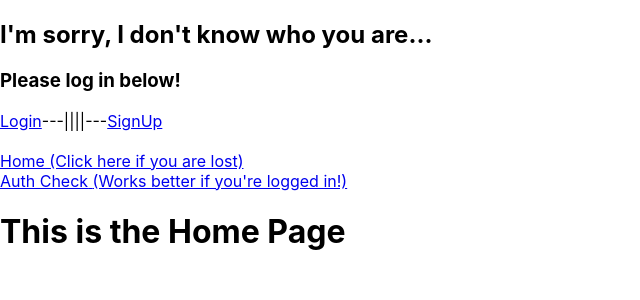
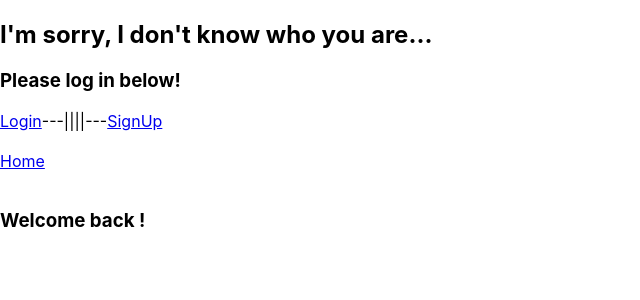
Before and after one commit to mkenton/hotkeys-to-success, a React (Create React App) app: page / in a window 1280 px wide. Shown: the top 300 px of the page, without its empty margins (0-640 px from the left). Built offline with nearby package versions, Linux system fonts and the light colour scheme.

Commit message:
working signup and redirect to login

```diff
--- a/src/App.css
+++ b/src/App.css
@@ -36,3 +36,7 @@
     transform: rotate(360deg);
   }
 }
+
+.validation-error {
+  color: red;
+}
--- a/src/App.js
+++ b/src/App.js
@@ -49,6 +49,12 @@ function App() {
     }
   }, []);
 
+//   if (loggedIn) {
+//     return (
+//       <Home user={user}/>
+//         )
+//  }
+//         else {
   return (
         <div className="main-div">
           {loggedIn ? (
@@ -72,18 +78,13 @@ function App() {
               </span>
             ) : null}
             <br />
-        <Link to="/">Home (Click here if you are lost)</Link>
+            <Link to="/">Home</Link>
             <br />
-        <Link to="/auth">
-          Auth Check{' '}
-          {!loggedIn
-            ? "(Works better if you're logged in!)"
-            : "(Try it now you're logged in!)"}
-        </Link>{' '}
+
             <br />
             <Switch>
               <Route exact path="/">
-            <Home />
+                <Home user={user}/>
               </Route>
 
               <Route exact path="/login">
@@ -95,7 +96,7 @@ function App() {
               </Route>
 
               <Route exact path="/signup">
-            {loggedIn ? <Redirect to="/" /> : <SignUp url={url}/>}
+                {loggedIn ? <Redirect to="/" /> : <SignUp url={url} />}
               </Route>
 
               {/* <Route exact path="/auth">
@@ -106,4 +107,5 @@ function App() {
         </div>
         );
 }
+
         export default App;
--- a/src/components/Home.js
+++ b/src/components/Home.js
@@ -1,7 +1,7 @@
-function Home() {
+function Home({user}) {
     return (
       <div className="home">
-        <h1>This is the Home Page</h1>
+        <h3>Welcome back {user.username}!</h3>
       </div>
     );
   }
--- a/src/components/Login.js
+++ b/src/components/Login.js
@@ -36,19 +36,27 @@ function Login({ setCurrentUser, url }) {
             },
             body: JSON.stringify({ user }),
         })
-            .then((r) => r.json())
             .then((response) => {
                 if (response.ok) {
+                    console.log("login created response: ", response)
+                    response.json()
+                        .then((response) => {
                             localStorage.token = response.jwt;
                             setCurrentUser(response.user);
-                    console.log("response OK!!")
+                            console.log("response OK!!");
+                        })
                 }
+
                 else {
                     setErrorMessage(response.message)
-                console.log("error response:" , response.message)}
+                    console.log("error response:", response)
+                }
 
-        })
+
             }
+            )
+    }
+
 
     return (
         <div>
@@ -72,7 +80,7 @@ return (
                 </p>
                 <input type="submit" />
             </form>
-        <p> {errorMessage} </p>
+            <p className="validation-error"> {errorMessage} </p>
         </div>
     );
 }
--- a/src/components/Signup.js
+++ b/src/components/Signup.js
@@ -1,7 +1,7 @@
 import React, { useState } from 'react';
 import { Redirect } from 'react-router-dom';
 
-function Signup({url}) {
+function Signup({ url }) {
     const [username, setUsername] = useState('');
     const [password, setPassword] = useState('');
     const [created, setCreated] = useState(false);
@@ -24,19 +24,39 @@ function Signup({url}) {
             },
             body: JSON.stringify({ user }),
         })
-            .then((r) => r.json())
             .then((response) => {
-                if (response.status === 'created') {
-                    setCreated(true);
-                    setErrorMessage('');
+                if (response.ok) {
+                    console.log("signup created response: ", response)
+                    response.json()
+                        .then(res => {
+                            console.log("response data", res);
+                            setCreated(true);
+                            setErrorMessage('');
+                            // console.log("error message: ", errorMessage)
+
+                        })
                 }
-            })
-            .catch((response) => {
-                setErrorMessage(response.message);
-                console.log(response)
+                else {
+                    // console.log("response not OK: ", response)
+                    response.json()
+                    .then(res => {
+                        // console.log(res.error[0])
+                        setErrorMessage(res.error[0])
+                        setUsername('')
+                        setPassword('')
+                    })
+
+                }
             }
-            );
+            )
     }
+    //         .catch((response) => {
+    //             setErrorMessage(response.message);
+    //             console.log("signup catch response: ", response)
+    //             console.log("error message: ", errorMessage)
+    //         }
+    //         );
+    // }
 
     return (
         <div>
@@ -46,7 +66,6 @@ function Signup({url}) {
                 <div>
                     <h1> SIGNUP FORM </h1>
                     <div className="please-log-in">
-                        <p>{errorMessage}</p>
                     </div>
                     <br />
                     <form onSubmit={createUser}>
@@ -64,6 +83,7 @@ function Signup({url}) {
                             placeholder="Password"
                             onChange={(e) => setPassword(e.target.value)}
                         />
+                        <p className="validation-error">{errorMessage}</p>
                         <p>
                             <button type="submit">Submit</button>
                         </p>
@@ -74,4 +94,5 @@ function Signup({url}) {
         </div>
     );
 }
+
 export default Signup
```
Lines whose indentation alone changed are shown as unchanged.
